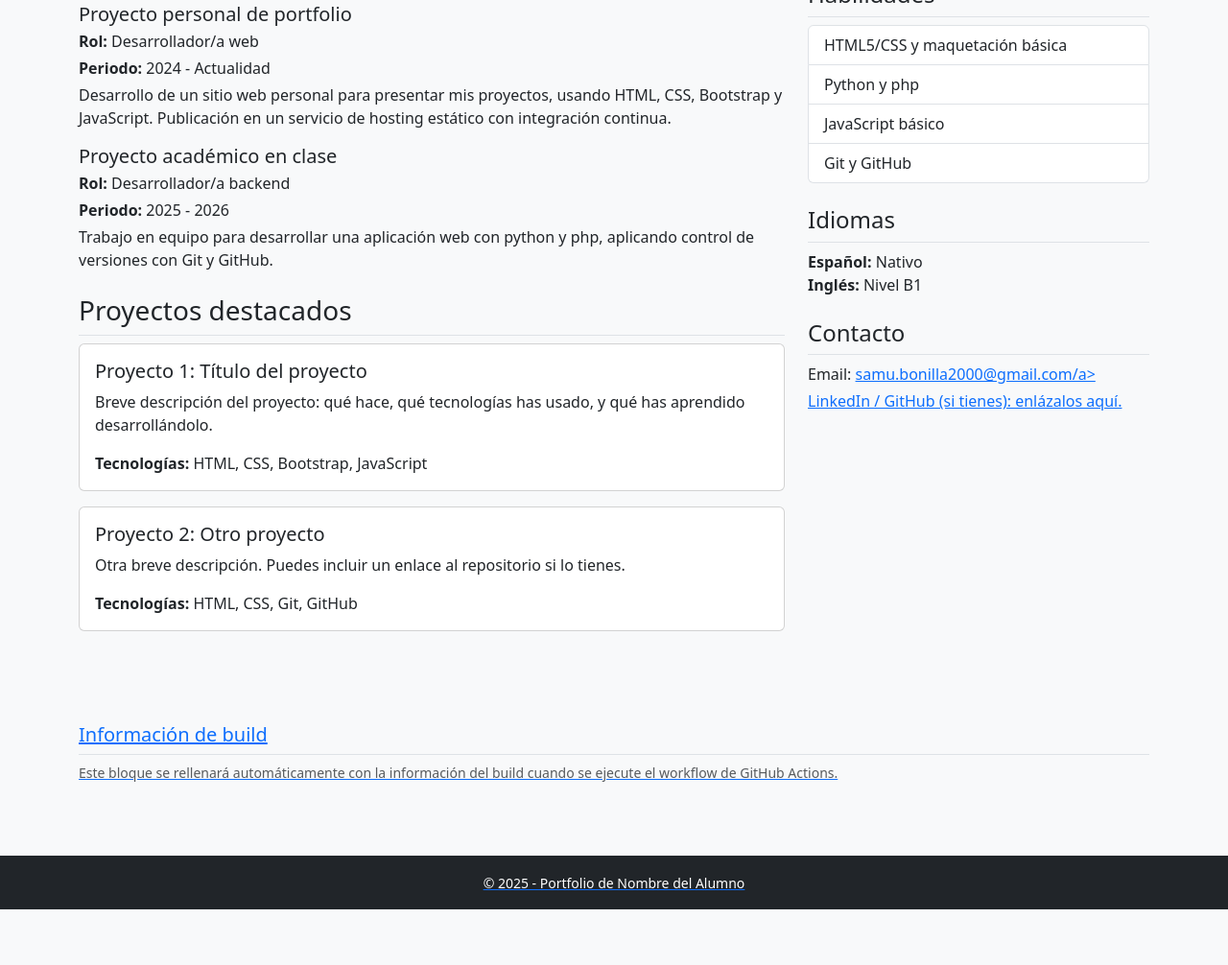
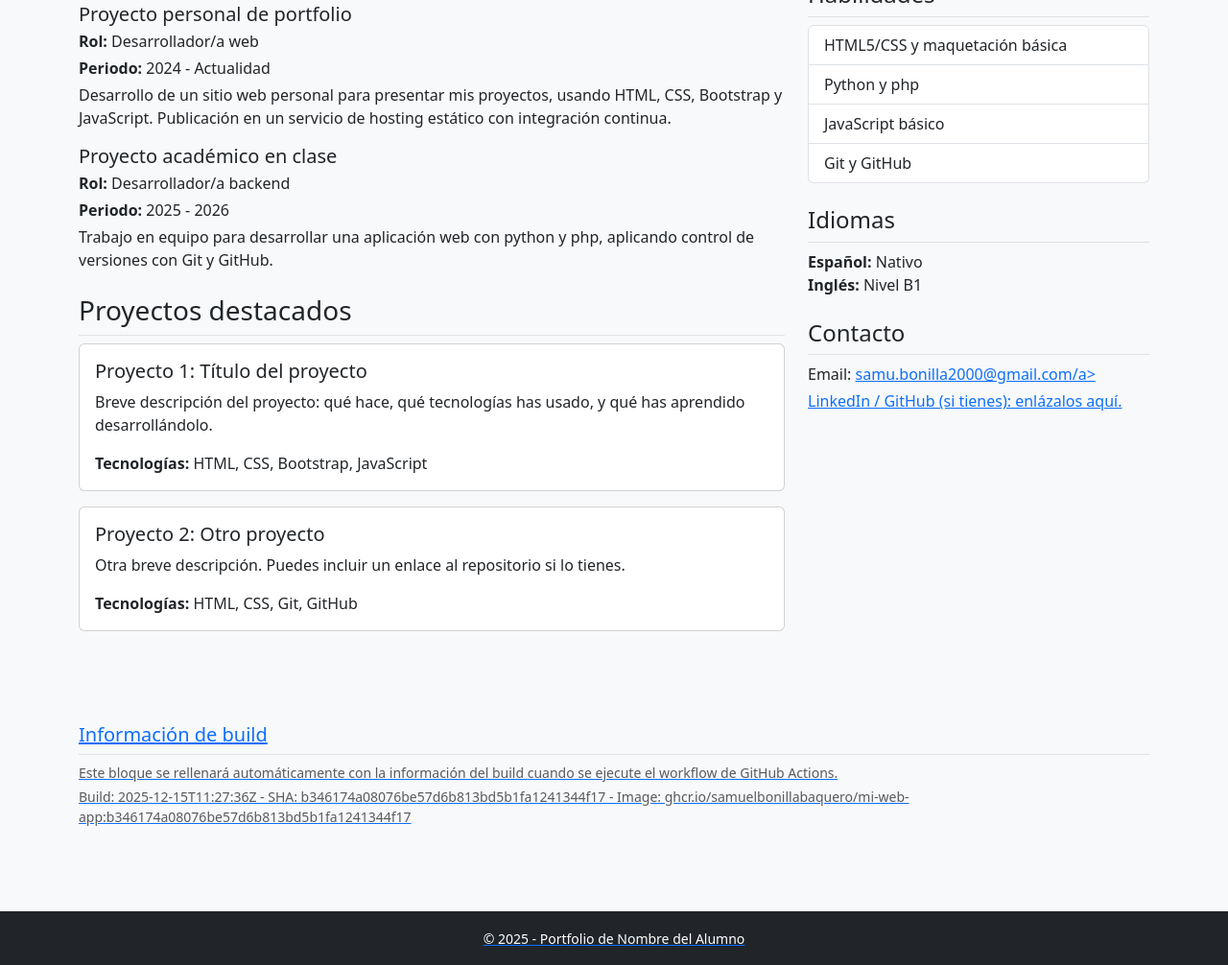
Before and after one commit to SamuelBonillaBaquero/netlifySamuelBonilla, a plain HTML site: page index.html in a window 1280 px wide. Shown: the part 593-1599 px from the top of the page at 96% size. Before the commit the page ends 1541 px from the top, so only its background shows below. Drawn offline with nearby package versions, Linux system fonts and the light colour scheme.

Commit message:
ci: update site with build info

```diff
--- a/index.html
+++ b/index.html
@@ -211,7 +211,8 @@
           </p>
           <div class="small text-muted">
             <!-- BUILD_INFO -->
-            <!-- END_BUILD_INFO -->
+<p>Build: 2025-12-15T11:27:36Z - SHA: b346174a08076be57d6b813bd5b1fa1241344f17 - Image: ghcr.io/samuelbonillabaquero/mi-web-app:b346174a08076be57d6b813bd5b1fa1241344f17</p>
+<!-- END_BUILD_INFO -->
           </div>
         </section>
       </div>
```
